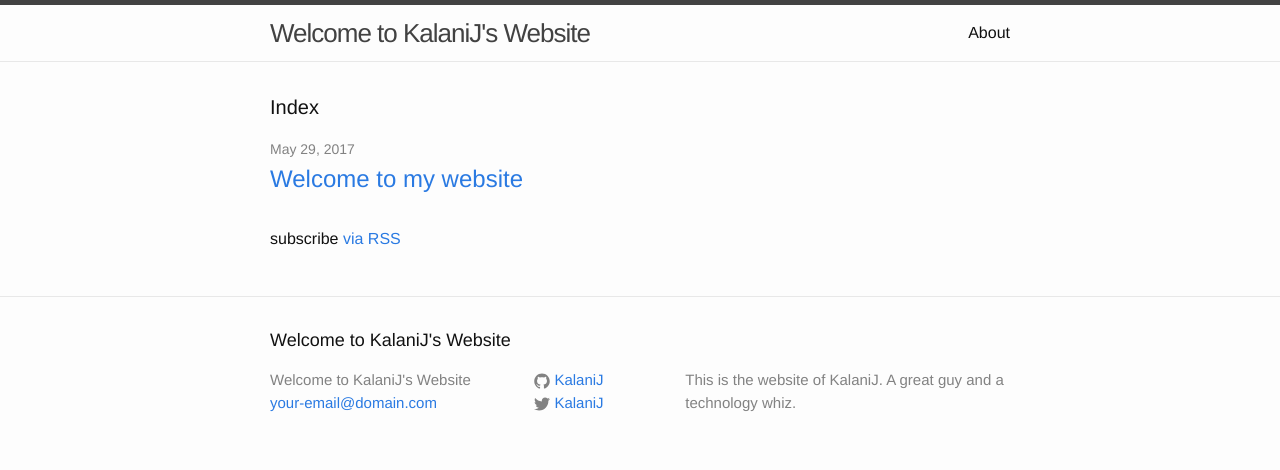
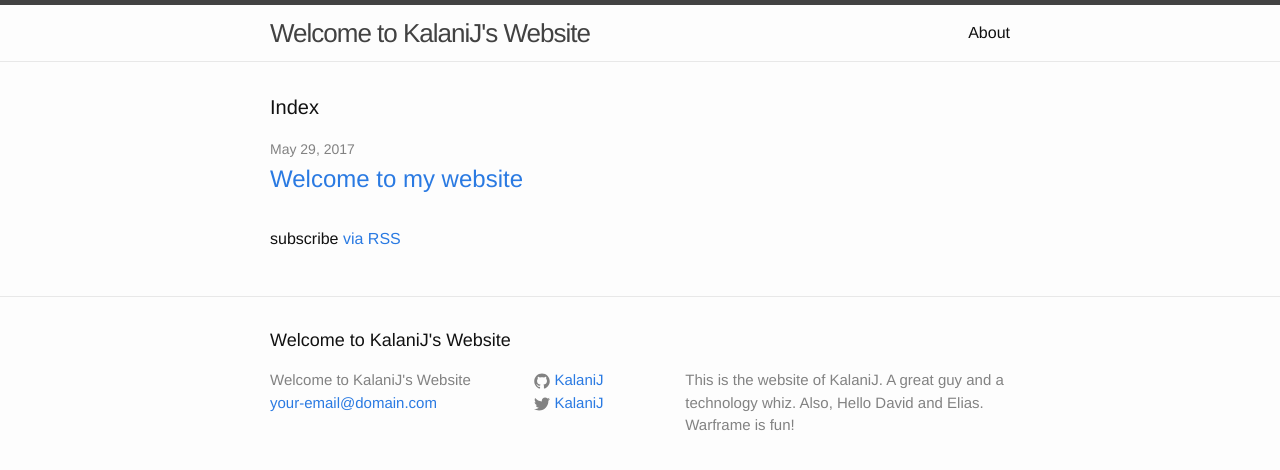
Before and after one commit to KalaniJ/kalanij.github.io, a Jekyll site: the page built from index.html, in a window 1280 px wide. Shown: the top 470 px of the page. Built offline with Jekyll 4.4.1, drawn with Linux system fonts in a browser that asks for light colours.

Commit message:
Update _config.yml

```diff
--- a/_config.yml
+++ b/_config.yml
@@ -9,7 +9,7 @@
 title: Welcome to KalaniJ's Website
 email: your-email@domain.com
 description: > # this means to ignore newlines until "baseurl:"
-  This is the website of KalaniJ. A great guy and a technology whiz.
+  This is the website of KalaniJ. A great guy and a technology whiz. Also, Hello David and Elias. Warframe is fun!
 baseurl: "" # the subpath of your site, e.g. /blog
 url: "http://yourdomain.com" # the base hostname & protocol for your site
 twitter_username: KalaniJ
```
